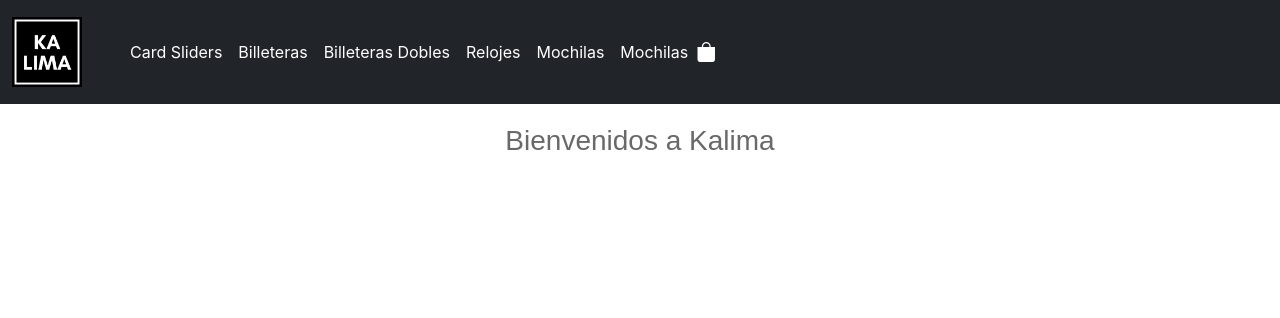
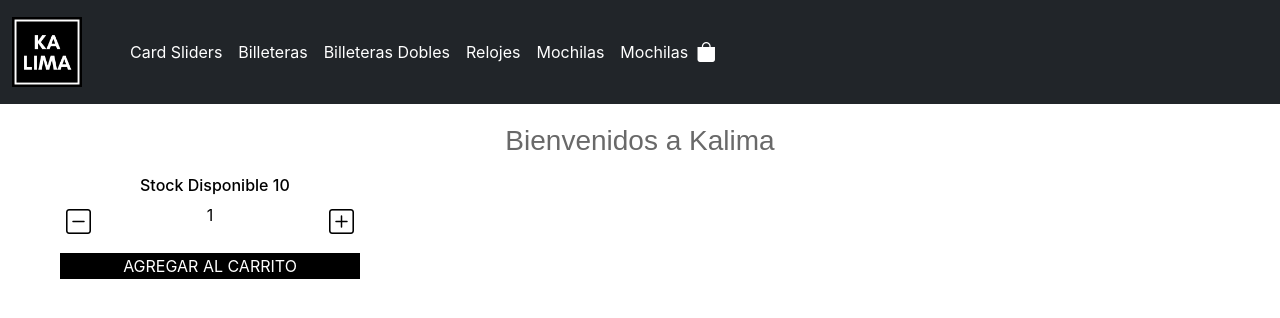
Before and after one commit to agtelo/kalima, a React (Create React App) app: page / in a window 1280 px wide. Shown: the top 318 px of the page. Built offline with nearby package versions, Linux system fonts and the light colour scheme.

Commit message:
se crea componente ItemCount

```diff
--- a/src/App.js
+++ b/src/App.js
@@ -1,6 +1,7 @@
 import React from "react";
 import Navbar from "./components/Navbar/Navbar";
 import ItemListContainer from "./components/ItemListContainer/ItemListContainer";
+import ItemCount from "./components/ItemCount/ItemCount";
 
 import "./App.css";
 
@@ -9,6 +10,7 @@ function App() {
     <div>
       <Navbar />
       <ItemListContainer greeting="Bienvenidos a Kalima" />
+      <ItemCount />
     </div>
   );
 }
--- /dev/null
+++ b/src/components/ItemCount/ItemCount.js
@@ -0,0 +1,119 @@
+import React, { useState } from "react";
+import "./itemCount.css";
+
+const useCounter = (initialStock, initialValue = 1) => {
+  const [count, setCount] = useState((initialValue = 1));
+  const [stock, setStock] = useState((initialStock = 10));
+
+  const increment = () => {
+    if (stock > 0) {
+      setCount(count + 1);
+    }
+  };
+
+  const decrement = () => {
+    if (count > 1) {
+      setCount(count - 1);
+    }
+  };
+
+  const handlerOnAdd = () => {
+    if (stock >= count) {
+      setStock(stock - count);
+    } else {
+      alert("No hay suficiente stock para realizar el pedido");
+    }
+  };
+
+  return {
+    count,
+    stock,
+    increment,
+    decrement,
+    handlerOnAdd,
+  };
+};
+
+export default function ItemCount(initialStock) {
+  const { stock, count, increment, decrement, handlerOnAdd } = useCounter(1);
+
+  return (
+    <>
+      {stock > 0 && count === 1 && (
+        <div className="container-itemCount">
+          <h6 className="stock">Stock Disponible {stock} </h6>
+
+          <div className="container-buttons">
+            <button className="btn-count" onClick={() => decrement()}>
+              <i className="bi bi-dash-square"></i>
+            </button>
+            <div className="quantity">{count}</div>
+            <button className="btn-count" onClick={() => increment()}>
+              <i className="bi bi-plus-square"></i>
+            </button>
+          </div>
+          <div className="container-buttons">
+            <button className="btn-add-product" onClick={() => handlerOnAdd()}>
+              Agregar al carrito
+            </button>
+          </div>
+        </div>
+      )}
+      {stock > 0 && count > 1 && (
+        <div className="container-itemCount">
+          <h6 className="stock">Stock Disponible {stock} </h6>
+
+          <div className="container-buttons">
+            <button className="btn-count" onClick={() => decrement()}>
+              <i className="bi bi-dash-square"></i>
+            </button>
+            <div className="quantity">{count}</div>
+            <button className="btn-count" onClick={() => increment()}>
+              <i className="bi bi-plus-square"></i>
+            </button>
+          </div>
+          <div className="container-buttons">
+            <button className="btn-add-product" onClick={() => handlerOnAdd()}>
+              Agregar al carrito
+            </button>
+          </div>
+        </div>
+      )}
+
+      {stock === 0 && (
+        <div className="container-itemCount">
+          <h6 className="stock">Stock Disponible {stock} </h6>
+          <div className="container-buttons">
+            <button className="btn-count" onClick={() => decrement()}>
+              <i className="bi bi-dash-square"></i>
+            </button>
+            <div className="quantity">{count}</div>
+            <button className="btn-count" onClick={() => increment()}>
+              <i className="bi bi-plus-square"></i>
+            </button>
+          </div>
+          <div className="container-buttons">
+            <button className="btn-add-product">No hay stock</button>
+          </div>
+        </div>
+      )}
+      {stock < 0 && (
+        <div className="container-itemCount">
+          <h6 className="stock">Stock Disponible {stock + 1} </h6>
+          <div className="container-buttons">
+            <button className="btn-count" onClick={() => decrement()}>
+              <i className="bi bi-dash-square"></i>
+            </button>
+            <div className="quantity">{count}</div>
+            <button className="btn-count" onClick={() => increment()}>
+              <i className="bi bi-plus-square"></i>
+            </button>
+          </div>
+          <div className="container-buttons">
+            <button className="btn-add-product">No hay stock</button>
+          </div>
+        </div>
+      )}
+    </>
+  );
+}
--- /dev/null
+++ b/src/components/ItemCount/itemCount.css
@@ -0,0 +1,54 @@
+.container-itemCount{
+    padding: 10px;
+       background-color:  #ffffff;
+       width: 320px;
+       height: 130px;
+       justify-content: center;
+       margin-left: 50px;
+   }
+
+   .stock{
+       align-items: center;
+       position: relative;
+       left: 80px;
+       color: rgb(0, 0, 0);
+   }
+
+   .container-buttons{
+       display: flex;
+       justify-content: center;
+       align-items: center;
+   }
+
+   .quantity{
+       background-color: rgb(255, 255, 255);
+       color: rgb(3, 3, 3);
+       width: 250px;
+       height: 30px;
+       text-align: center;
+       align-items: center;
+
+   }
+
+   .btn-count{
+       background-color: rgb(255, 255, 255);
+       color: rgb(0, 0, 0);
+       font-size: 25px ;
+       border:0;
+       width: 40;
+       height: 30px;
+       text-align: center;
+   }
+
+   .btn-add-product{
+
+       border: none;
+       background-color:rgb(0, 0, 0); ;
+       color: rgb(255, 255, 255);
+       justify-content: center;
+       align-items: center;
+       margin-top: 20px;
+       text-transform: uppercase;
+       width: 300px;
+
+   }
```
